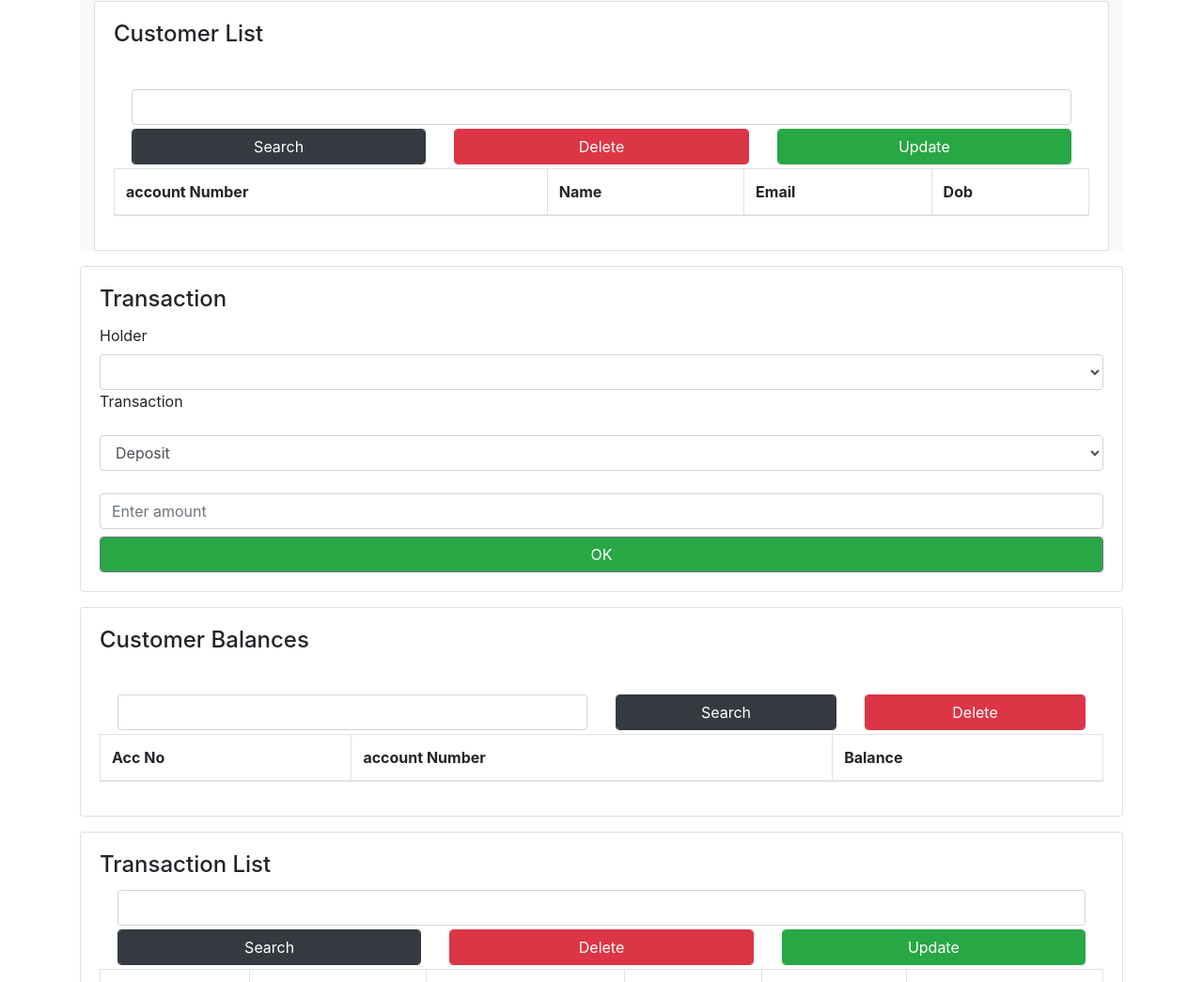
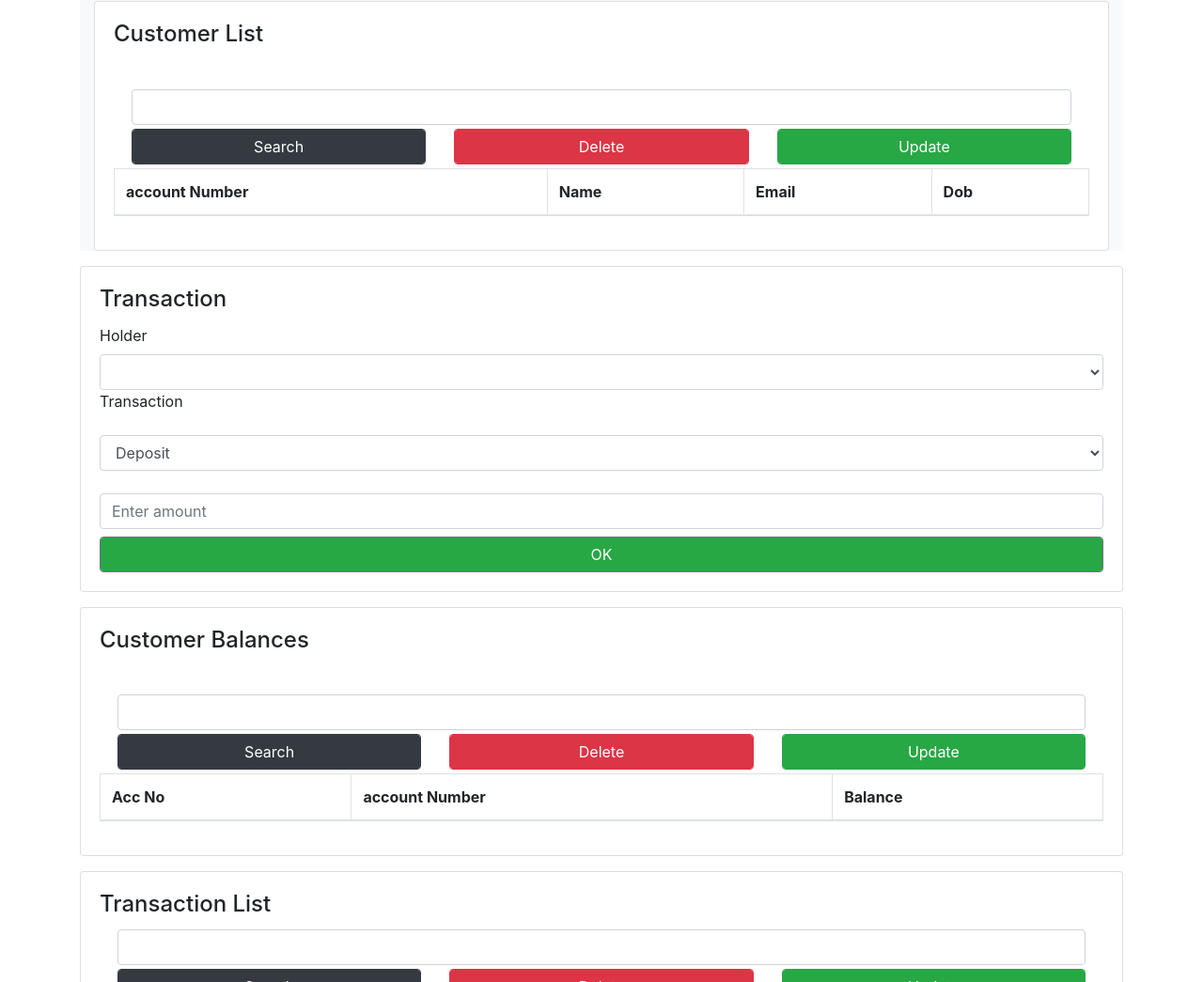
Before and after one commit to alexkemboi/mybankaapp, a website: page index.html in a window 1280 px wide. Shown: the part 55-1100 px from the top of the page at 94% size. Drawn offline with nearby package versions, Linux system fonts and the light colour scheme.

Commit message:
fixed transaction buttons layout

```diff
--- a/index.html
+++ b/index.html
@@ -188,24 +188,34 @@
                   <thead>
                     <tr>
                       <div class="row m-1">
-                        <div class="col-6">
+                        <div class="col-12">
                           <input
                             type="search"
                             id="searchInput"
                             class="form-control"
                           />
                         </div>
-                        <div class="col-3">
+                      </div>
+                      <div class="row m-1">
+                        <div class="col-4">
                           <button class="btn btn-dark form-control">
                             Search
                           </button>
                         </div>
-                        <div class="col-3">
+                        <div class="col-4">
                           <button
                             class="btn btn-danger form-control"
                             id="deleteAccount"
                           >
                             Delete
+                          </button>
+                        </div>
+
+                        <div class="col-4">
+                          <button
+                            class="btn btn-success form-control"
+                            id="updateAccount"
+                          >Update
                           </button>
                         </div>
                       </div>
```
